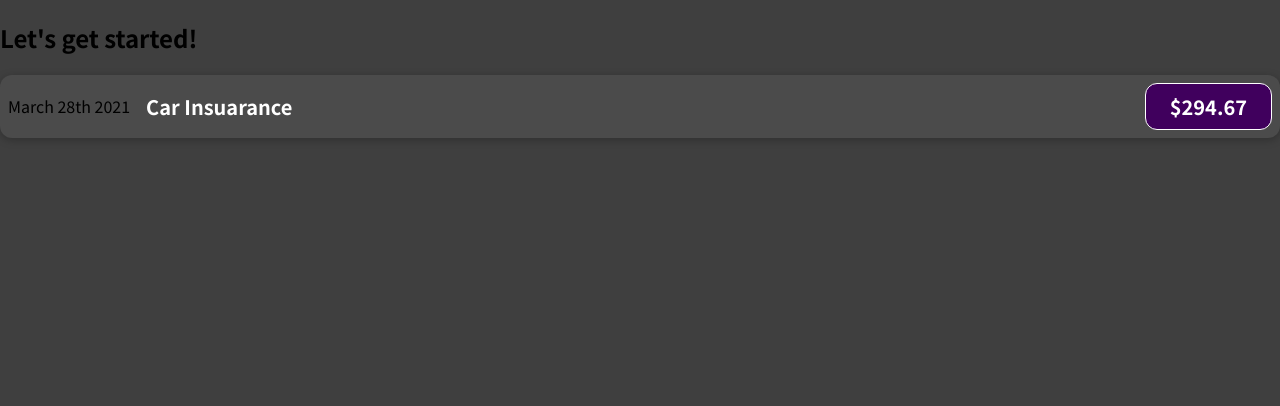
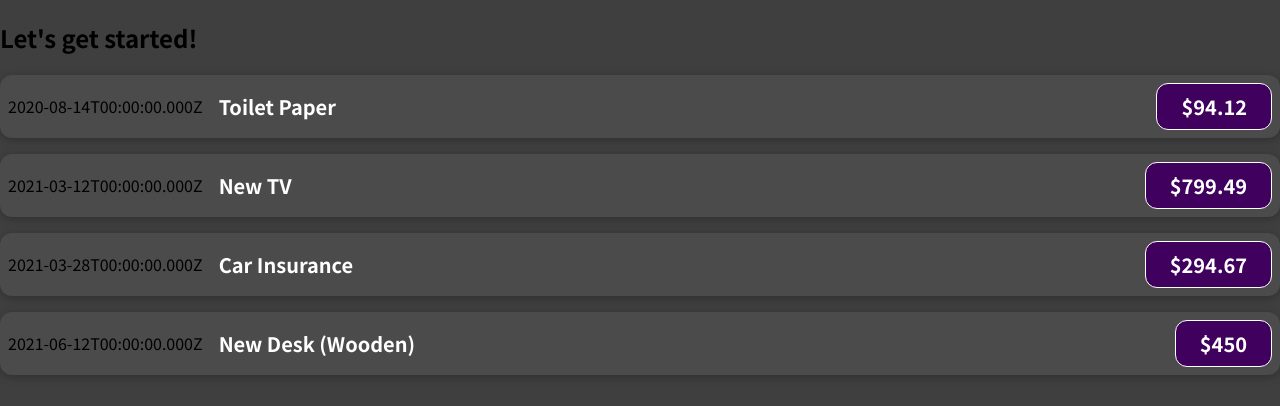
Before and after one commit to sayaksaha-98/Expense-Tracker, a JavaScript app: page / in a window 1280 px wide. Shown: the top 406 px of the page. Built offline with nearby package versions, Linux system fonts and the light colour scheme.

Commit message:
passing data via props

```diff
--- a/src/App.js
+++ b/src/App.js
@@ -1,10 +1,51 @@
 import ExpenseItem from "./components/ExpenseItem";
 
 function App() {
+  const expenses = [
+    {
+      id: "e1",
+      title: "Toilet Paper",
+      amount: 94.12,
+      date: new Date(2020, 7, 14),
+    },
+    { id: "e2", title: "New TV", amount: 799.49, date: new Date(2021, 2, 12) },
+    {
+      id: "e3",
+      title: "Car Insurance",
+      amount: 294.67,
+      date: new Date(2021, 2, 28),
+    },
+    {
+      id: "e4",
+      title: "New Desk (Wooden)",
+      amount: 450,
+      date: new Date(2021, 5, 12),
+    },
+  ];
+
   return (
     <div>
       <h2>Let's get started!</h2>
-      <ExpenseItem></ExpenseItem>
+      <ExpenseItem
+        title={expenses[0].title}
+        amount={expenses[0].amount}
+        date={expenses[0].date}
+      ></ExpenseItem>
+      <ExpenseItem
+        title={expenses[1].title}
+        amount={expenses[1].amount}
+        date={expenses[1].date}
+      ></ExpenseItem>
+      <ExpenseItem
+        title={expenses[2].title}
+        amount={expenses[2].amount}
+        date={expenses[2].date}
+      ></ExpenseItem>
+      <ExpenseItem
+        title={expenses[3].title}
+        amount={expenses[3].amount}
+        date={expenses[3].date}
+      ></ExpenseItem>
     </div>
   );
 }
--- a/src/components/ExpenseItem.js
+++ b/src/components/ExpenseItem.js
@@ -1,12 +1,12 @@
 import "./ExpenseItem.css";
 
-function ExpenseItem() {
+function ExpenseItem(props) {
   return (
     <div className="expense-item">
-      <div>March 28th 2021</div>
+      <div>{props.date.toISOString()}</div>
       <div className="expense-item__description">
-        <h2>Car Insuarance</h2>
-        <div className="expense-item__price">$294.67</div>
+        <h2>{props.title}</h2>
+        <div className="expense-item__price">${props.amount}</div>
       </div>
     </div>
   );
```
